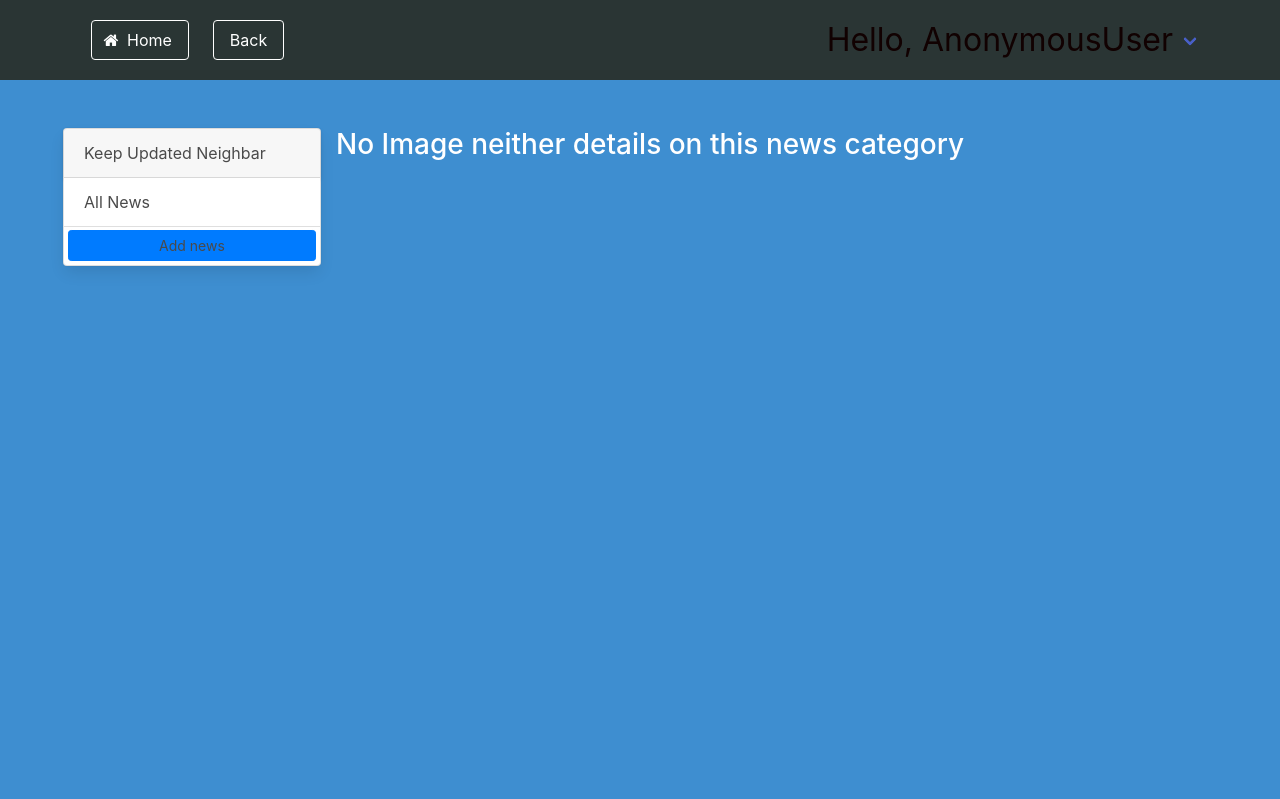
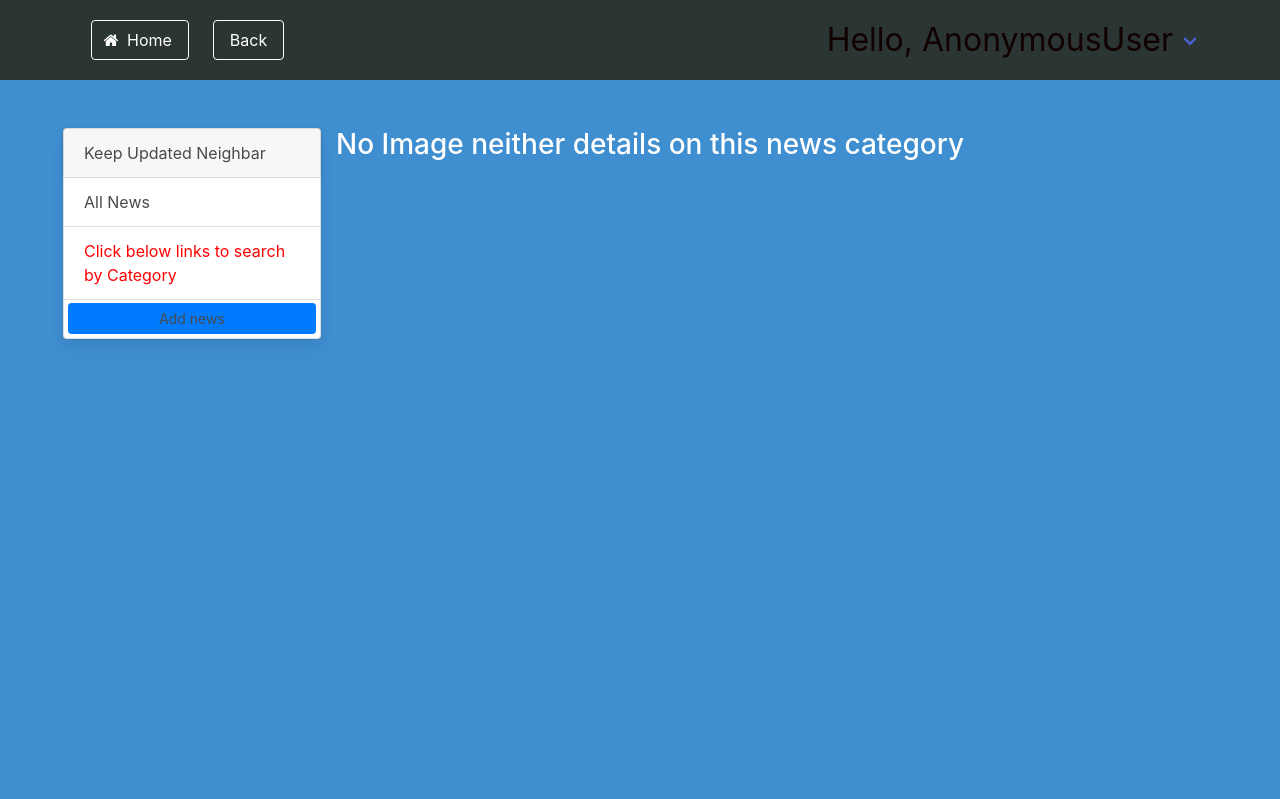
Before and after one commit to JoeGakumo21/updateNeighbours, a Django app: page /newshome in a window 1280 px wide. Shown: the top 799 px of the page. Run offline with Django 3.2, Linux system fonts and the light colour scheme; data that the repository does not hold is empty; some libraries are stand-ins or nearby versions.

Commit message:
search method

```diff
--- a/main/templates/newshome.html
+++ b/main/templates/newshome.html
@@ -68,6 +68,9 @@
                             <li class="list-group-item">
                                <a href="{% url 'newshome' %}" style="text-decoration: none;">All News</a>
                             </li>
+                            <li class="list-group-item">
+                                <a style="text-decoration: none;color:red">Click below links to search by Category</a>
+                             </li>
                             {% for category in categories %}
                             <li class="list-group-item">
                                 <a href="{% url 'newshome' %}?category={{category.name}}" style="text-decoration: none;">{{category.name}}</a>
```
